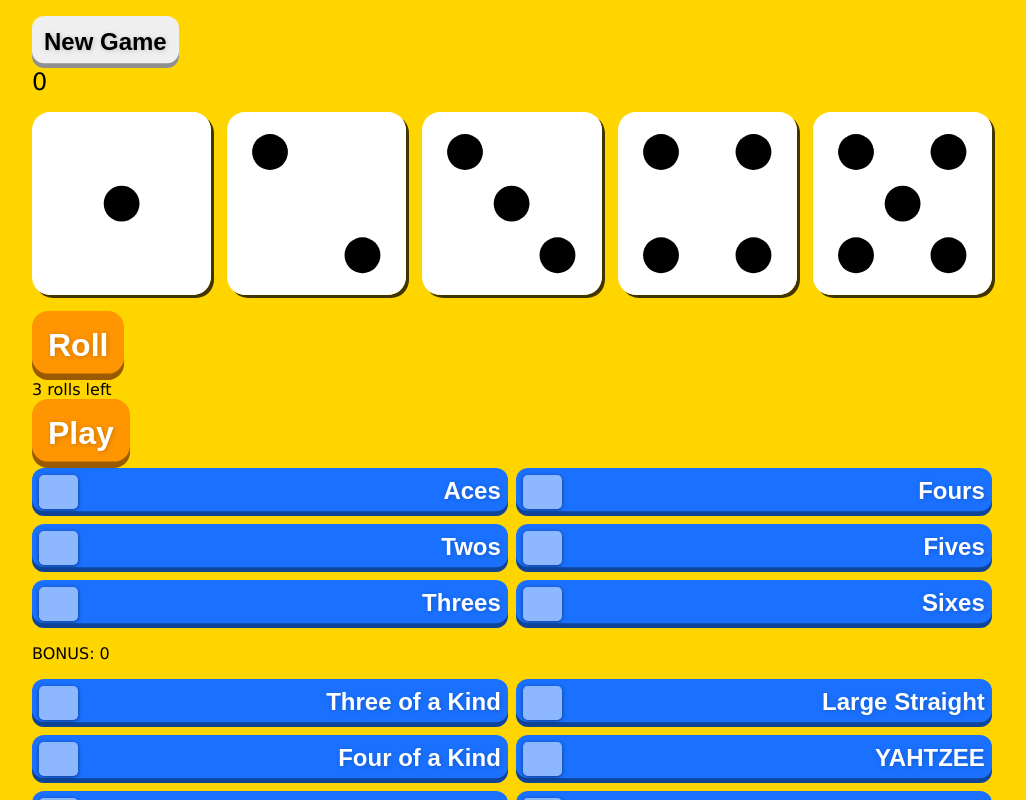
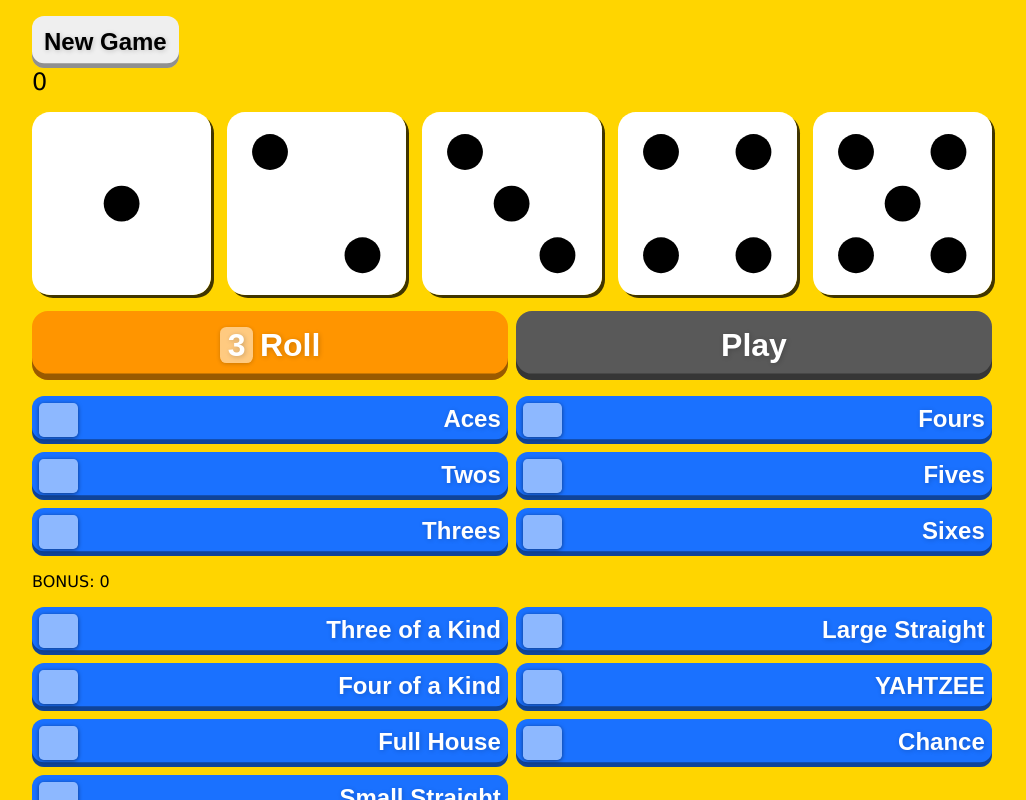
Before and after one commit to bbanting/react-trial, a React (Create React App) app: page / in a window 1280 px wide. Shown: the top 800 px of the page, without its empty margins (128-1154 px from the left). Built offline with nearby package versions, Linux system fonts and the light colour scheme.

Commit message:
Separated RollButton and PlayButton and styled them further

```diff
--- a/src/App.js
+++ b/src/App.js
@@ -81,6 +81,7 @@
         rolls={rolls}
         gameState={gameState}
         />
+      <div className="roll-play-container">
         <RollButton
           dice={dice} setDice={setDice}
           setDiceHist={setDiceHist}
@@ -93,6 +94,7 @@
           selected={selected} setSelected={setSelected}
           setYahtzees={setYahtzees} gameState={gameState}
           />
+      </div>
       <ScoringSection
         selected={selected} setSelected={setSelected}
         scores={scores}
--- a/src/DiceSection.js
+++ b/src/DiceSection.js
@@ -1,5 +1,5 @@
 import {useEffect, useRef} from "react";
-import {getDiceValues, range, STATE} from "./util";
+import {STATE} from "./util";
 
 
 const shapeClasses = {
@@ -9,33 +9,6 @@
   4: "four",
   5: "five",
   6: "six"
-}
-
-
-function DiceSection({ dice, setDice, rolls, gameState }) {
-  /**The section containing the dice and roll button. */
-
-  function setLockFactory(index) {
-    const func = (value) => {
-      if (gameState !== STATE.ROLLING) return;
-      let newDice = dice.slice().map((d) => ({...d, ...{new: false}}));
-      newDice[index] = {...newDice[index], ...{locked: value}};
-      setDice(newDice);
-    }
-    return func;
-  }
-
-  return (
-    <div>
-      <div className="dice-container">
-        {dice.map(
-          (die, i) => <Die
-              key={i} die={die}
-              setLock={setLockFactory(i)} rolls={rolls} />
-          )}
-      </div>
-    </div>
-  );
 }
 
 
@@ -74,12 +47,42 @@
     setDiceHist(d => d.concat(forHistory));
   }
 
+  function canRoll() {
+    return [STATE.BEGIN, STATE.ROLLING, STATE.PREROLL].includes(gameState);
+  }
+
+  const buttonClass = `rollbtn${canRoll() ? "" : " locked"}`;
   return (
-    <div>
-      <button className="rollbtn" onClick={rollDice}>Roll</button>
-      {rolls} roll{rolls!==1 && "s"} left
+    <button className={buttonClass} onClick={rollDice}>
+      <div className="rolls-left">{rolls}</div>
+      <dive>Roll</dive>
+    </button>
+    );
+}
+
+
+function DiceSection({ dice, setDice, rolls, gameState }) {
+  /**The section containing the dice and roll button. */
+
+  function setLockFactory(index) {
+    const func = (value) => {
+      if (gameState !== STATE.ROLLING) return;
+      let newDice = dice.slice().map((d) => ({...d, ...{new: false}}));
+      newDice[index] = {...newDice[index], ...{locked: value}};
+      setDice(newDice);
+    }
+    return func;
+  }
+
+  return (
+    <div className="dice-container">
+      {dice.map(
+        (die, i) => <Die
+            key={i} die={die}
+            setLock={setLockFactory(i)} rolls={rolls} />
+        )}
     </div>
-    );
+  );
 }
 
 
--- a/src/ScoringSection.js
+++ b/src/ScoringSection.js
@@ -1,5 +1,35 @@
-import {useState} from "react";
 import {HANDS, STATE, getDiceValues} from "./util";
+
+
+function PlayButton({scores, setScores, dice, setDice, selected, setSelected, setYahtzees, gameState}) {
+  /**The button to confirm a play choice. */
+  function setScore() {
+    if (![STATE.ROLLING, STATE.SCORING].includes(gameState) || selected === null) return;
+
+    let newScores = scores.slice();
+    const diceVals = getDiceValues(dice);
+    const score = HANDS[selected].scoreFunc(diceVals);
+    newScores[selected] = score;
+
+    // Index 11 is yahtzee.
+    if (scores[11] && HANDS[11].scoreFunc(diceVals)) setYahtzees(n => n+1);
+    setScores(newScores);
+    setDice(dice.map(d => ({"value": d.value, "locked": false})));
+    setSelected(null);
+  }
+
+  function canPlay() {
+    return [STATE.ROLLING, STATE.SCORING].includes(gameState) && selected !== null;
+  }
+
+  const buttonClass = `playbtn${canPlay() ? "" : " locked"}`;
+
+  return (
+    <button className={buttonClass} onClick={setScore}>
+      Play
+    </button>
+  );
+}
 
 
 function UpperHands({selected, selectFunc, scores}) {
@@ -42,29 +72,6 @@
 }
 
 
-function PlayButton({scores, setScores, dice, setDice, selected, setSelected, setYahtzees, gameState}) {
-  /**The button to confirm a play choice. */
-  function setScore() {
-    if (![STATE.ROLLING, STATE.SCORING].includes(gameState) || selected === null) return;
-
-    let newScores = scores.slice();
-    const diceVals = getDiceValues(dice);
-    const score = HANDS[selected].scoreFunc(diceVals);
-    newScores[selected] = score;
-
-    // Index 11 is yahtzee.
-    if (scores[11] && HANDS[11].scoreFunc(diceVals)) setYahtzees(n => n+1);
-    setScores(newScores);
-    setDice(dice.map(d => ({"value": d.value, "locked": false})));
-    setSelected(null);
-  }
-  return (
-    <button className="playbtn" onClick={setScore}>
-      Play
-    </button>
-  );
-}
-
 
 function ScoringSection({selected, setSelected, scores, gameState, yahtzees}) {
   /**The list of hands that may be selected for scoring. */
--- a/src/index.css
+++ b/src/index.css
@@ -51,18 +51,53 @@
   font-size: 1.5em;
 }
 
+.roll-play-container {
+  display: grid;
+  gap: .5em;
+  grid-template-rows: 1fr;
+  grid-template-columns: 1fr 1fr;
+  margin: 1em 0;
+}
+
 .playbtn {
   font-size: 2em;
   padding: .5em;
   background-color: hsl(35, 100%, 50%);
   color: white;
+  width: 100%;
 }
+
+.playbtn.locked, .rollbtn.locked {
+  background-color: hsl(0, 0%, 35%);
+}
+
+/* .inactive {
+  box-shadow: inherit;
+  top: 0;
+} */
 
 .rollbtn {
   font-size: 2em;
   padding: .5em;
   background-color: hsl(35, 100%, 50%);
   color: white;
+  width: 100%;
+}
+
+.rollbtn div {
+  display: inline;
+}
+
+.rollbtn .rolls-left {
+  min-width: 1.6em;
+  height: 1em;
+  background-color: hsla(0, 0%, 100%, 0.5);
+  border-radius: .2em;
+  box-shadow: 0 1px 4px hsla(0, 0%, 0%, 0.2);
+  text-align: center;
+  padding: 0 .25em;
+  transition: all .1s ease-out;
+  margin-right: .2em;
 }
 
 .hand-container {
@@ -84,11 +119,11 @@
   background-color: hsl(217, 100%, 55%);
 }
 
-.selected {
+.hand.selected {
   background-color: hsl(217, 100%, 35%);
 }
 
-.played {
+.hand.played {
   background-color: hsl(0, 0%, 35%);
 }
 
```
Lines whose indentation alone changed are shown as unchanged.
